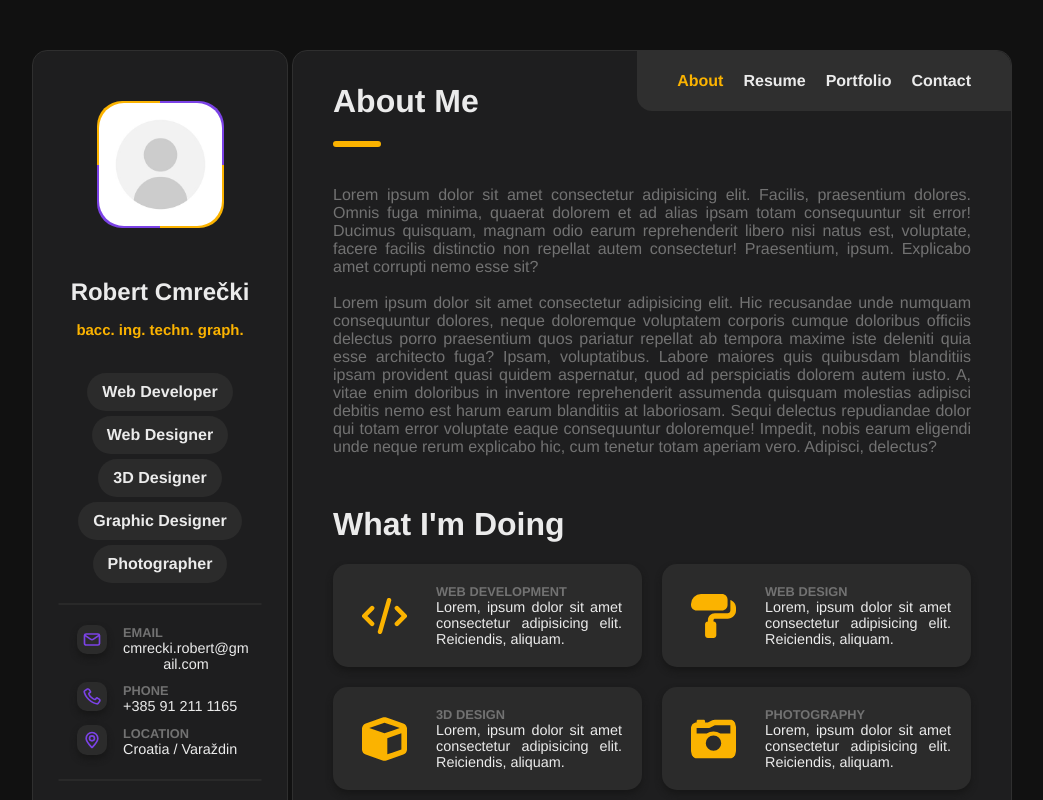
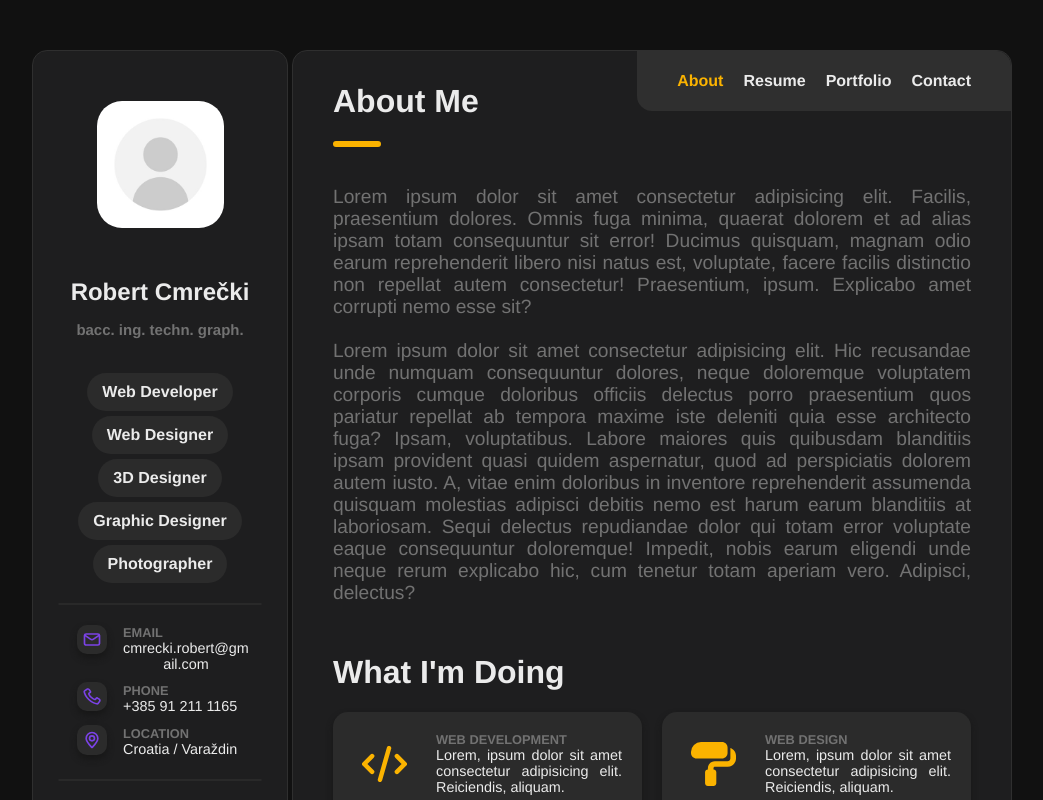
Before and after one commit to Bicarobi/vue-portfolio-old, a Vue app: page / in a window 1280 px wide. Shown: the top 800 px of the page, without its empty margins (118-1161 px from the left). Built offline with nearby package versions, Linux system fonts and the light colour scheme.

Commit message:
Remade css for views

```diff
--- a/src/App.vue
+++ b/src/App.vue
@@ -49,9 +49,18 @@ export default {
 	-webkit-font-smoothing: antialiased;
 	-moz-osx-font-smoothing: grayscale;
 	text-align: center;
-}
 
-#app nav .nav-grid-left-side {
+	nav {
+		.nav-grid-container {
+			display: grid;
+			grid-template-columns: 50% 50%;
+			grid-template-rows: auto 75px;
+			grid-template-areas:
+				"left-side right-side"
+				"bottom-side bottom-side";
+			justify-items: end;
+
+			.nav-grid-left-side {
 				grid-area: left-side;
 				width: 100%;
 				padding-left: 40px;
@@ -62,7 +71,7 @@ export default {
 				align-items: flex-end;
 			}
 
-#app nav .nav-grid-right-side {
+			.nav-grid-right-side {
 				grid-area: right-side;
 				width: fit-content;
 				height: 60px;
@@ -80,23 +89,21 @@ export default {
 				background-color: #2f2f2f;
 			}
 
-#app nav .nav-grid-bottom-side {
+			.nav-grid-bottom-side {
 				grid-area: bottom-side;
 				width: 100%;
 				padding-left: 40px;
+
+				.nav-line {
+					width: 3em;
+					border-radius: 15px;
+					border: solid 3px #fbb300;
+					margin: 30px 0px 50px 0px;
+				}
+			}
 		}
 
-#app nav .nav-grid-container {
-	display: grid;
-	grid-template-columns: 50% 50%;
-	grid-template-rows: auto 75px;
-	grid-template-areas:
-		"left-side right-side"
-		"bottom-side bottom-side";
-	justify-items: end;
-}
-
-#app nav .current-page {
+		.current-page {
 			font-size: 2rem;
 			color: #ebebeb;
 			text-transform: capitalize;
@@ -104,42 +111,25 @@ export default {
 			line-height: 0.6em;
 		}
 
-#app nav a {
+		a {
 			font-weight: bold;
 			color: #ebebeb;
 			text-decoration: none;
 		}
 
-#app nav a.router-link-exact-active {
+		a.router-link-exact-active {
 			color: #fbb300;
-	/* text-decoration: underline; */
+		}
 	}
 
-#app .nav-line {
-	width: 3em;
-	border-radius: 15px;
-	border: solid 3px #fbb300;
-	margin: 30px 0px 50px 0px;
-}
+	.grid-container {
+		display: grid;
+		grid-template-columns: 1fr 3fr;
+		grid-template-rows: auto;
+		grid-template-areas: "left-side right-side";
+		gap: 20px;
 
-#app .grid-left-side {
-	grid-area: left-side;
-	background-color: #1e1e1f;
-	padding: 50px 0 50px 0;
-	border-radius: 15px;
-	border-style: solid;
-	border-width: 1px;
-	border-color: #2f2f2f;
-	display: flex;
-	justify-content: center;
-	align-items: center;
-	flex-direction: column;
-	height: fit-content;
-	width: 20%;
-	position: fixed;
-}
-
-#app .grid-right-side {
+		.grid-right-side {
 			grid-area: right-side;
 			background-color: #1e1e1f;
 
@@ -147,15 +137,21 @@ export default {
 			border-style: solid;
 			border-width: 1px;
 			border-color: #2f2f2f;
-
-	padding-bottom: 30px;
 		}
 
-#app .grid-container {
-	display: grid;
-	grid-template-columns: 1fr 3fr;
-	grid-template-rows: auto;
-	grid-template-areas: "left-side right-side";
-	gap: 20px;
+		.grid-left-side {
+			grid-area: left-side;
+
+			background-color: #1e1e1f;
+			border-radius: 15px;
+			border-style: solid;
+			border-width: 1px;
+			border-color: #2f2f2f;
+
+			height: fit-content;
+			width: 20%;
+			position: fixed;
+		}
+	}
 }
 </style>
--- a/src/components/Profile.vue
+++ b/src/components/Profile.vue
@@ -1,5 +1,7 @@
 <template>
-	<div class="rainbow"><img class="profile-image" src="../assets/profile-placeholder.jpg" /></div>
+	<div class="profile-container">
+		<!-- <div class="rainbow"><img class="profile-image" src="../assets/profile-placeholder.jpg" /></div> -->
+		<img class="profile-image" src="../assets/profile-placeholder.jpg" />
 		<h2 class="profile-name">Robert Cmrečki</h2>
 		<a class="profile-title" href="https://urn.nsk.hr/urn:nbn:hr:122:388921"><h3>bacc. ing. techn. graph.</h3></a>
 		<div class="profile-tag-container">
@@ -13,10 +15,6 @@
 		<hr class="profile-line" />
 
 		<div class="profile-info-container">
-		<!-- <ProfileInfoTag type="email" description="cmrecki.robert@gmail.com" image="email-icon.svg" />
-		<ProfileInfoTag type="phone" description="+385 91 211 1165" image="phone-icon.svg" />
-		<ProfileInfoTag type="location" description="Croatia / Varaždin" image="location-icon.svg" /> -->
-
 			<ProfileInfoTag v-for="tag in tags" :key="tag.type" :type="tag.type" :description="tag.description" :image="tag.image" />
 		</div>
 
@@ -26,6 +24,7 @@
 			<a href="https://www.linkedin.com/in/robert-cmrecki/" target="_blank"> <img src="../assets/linkedin-icon.svg" /></a>
 			<a href="https://github.com/Bicarobi/" target="_blank"> <img src="../assets/github-icon.svg" /></a>
 			<a href="https://www.instagram.com/ro2tsa/" target="_blank"><img src="../assets/instagram-icon.svg" /></a>
+		</div>
 	</div>
 </template>
 
@@ -48,9 +47,17 @@ export default {
 </script>
 
 <style>
+.profile-container {
+	padding: 50px 0 50px 0;
+
+	display: flex;
+	justify-content: center;
+	align-items: center;
+	flex-direction: column;
+
 	.profile-image {
-	width: 100%;
-	height: 100%;
+		width: 50%;
+		height: auto;
 		border-radius: 25px;
 	}
 
@@ -62,7 +69,8 @@ export default {
 
 	.profile-title {
 		font-size: 0.8em;
-	color: #fbb300;
+		/* color: #fbb300; */
+		color: #727272;
 		text-decoration: none;
 	}
 
@@ -77,7 +85,6 @@ export default {
 		gap: 5px;
 
 		margin: 20px 0 0 0;
-}
 
 		.profile-tag {
 			color: #ebebeb;
@@ -87,6 +94,7 @@ export default {
 			border-radius: 20px;
 			background-color: #2b2b2b;
 			/* box-shadow: #171717 0px 4px 6px 0px; */
+		}
 	}
 
 	.profile-line {
@@ -119,10 +127,10 @@ export default {
 		gap: 10px;
 
 		margin: 0;
+
+		a {
+			max-width: 15%;
 		}
-
-.profile-social-container a {
-	max-width: 15%;
 	}
 
 	.profile-social-container img {
@@ -159,6 +167,7 @@ export default {
 			animation: rotate 4s linear infinite;
 		}
 	}
+}
 
 @keyframes rotate {
 	100% {
--- a/src/components/ProgressBar.vue
+++ b/src/components/ProgressBar.vue
@@ -1,11 +1,11 @@
 <template>
 	<div class="progress-bar-container">
-		<div class="progress-bar-text-container">
+		<div class="text-container">
 			<div>{{ type }}</div>
 			<div style="color: #727272">{{ percentage }}%</div>
 		</div>
-		<div class="progress-bar-outline">
-			<div class="progress-bar-fill"></div>
+		<div class="bar-outline">
+			<div class="bar-fill"></div>
 		</div>
 	</div>
 </template>
@@ -17,14 +17,17 @@ export default {
 </script>
 
 <style>
-.progress-bar-outline {
+.progress-bar-container {
+	margin-bottom: 20px;
+
+	.bar-outline {
 		width: 100%;
 		height: 7px;
 		border-radius: 20px;
 		background-color: #464646;
 	}
 
-.progress-bar-fill {
+	.bar-fill {
 		/* background-color: #fbb300; */
 		background-image: linear-gradient(to right, #fbb300, #fb7100);
 		border-radius: 20px;
@@ -33,7 +36,7 @@ export default {
 		width: v-bind(percentage + "%");
 	}
 
-.progress-bar-text-container {
+	.text-container {
 		display: flex;
 		justify-content: flex-start;
 		align-items: center;
@@ -42,8 +45,5 @@ export default {
 		margin-bottom: 10px;
 		font-size: 1.1em;
 	}
-
-.progress-bar-container {
-	margin-bottom: 20px;
 }
 </style>
--- a/src/views/AboutView.vue
+++ b/src/views/AboutView.vue
@@ -1,22 +1,25 @@
 <template>
-	<div class="about-text-container">
+	<div class="about-container">
+		<div class="text-container">
 			<div>
-			Lorem ipsum dolor sit amet consectetur adipisicing elit. Facilis, praesentium dolores. Omnis fuga minima, quaerat dolorem et ad alias ipsam totam consequuntur sit error! Ducimus quisquam,
-			magnam odio earum reprehenderit libero nisi natus est, voluptate, facere facilis distinctio non repellat autem consectetur! Praesentium, ipsum. Explicabo amet corrupti nemo esse sit?
+				Lorem ipsum dolor sit amet consectetur adipisicing elit. Facilis, praesentium dolores. Omnis fuga minima, quaerat dolorem et ad alias ipsam totam consequuntur sit error! Ducimus
+				quisquam, magnam odio earum reprehenderit libero nisi natus est, voluptate, facere facilis distinctio non repellat autem consectetur! Praesentium, ipsum. Explicabo amet corrupti nemo
+				esse sit?
 			</div>
 			<br />
 			<div>
 				Lorem ipsum dolor sit amet consectetur adipisicing elit. Hic recusandae unde numquam consequuntur dolores, neque doloremque voluptatem corporis cumque doloribus officiis delectus porro
 				praesentium quos pariatur repellat ab tempora maxime iste deleniti quia esse architecto fuga? Ipsam, voluptatibus. Labore maiores quis quibusdam blanditiis ipsam provident quasi quidem
-			aspernatur, quod ad perspiciatis dolorem autem iusto. A, vitae enim doloribus in inventore reprehenderit assumenda quisquam molestias adipisci debitis nemo est harum earum blanditiis at
-			laboriosam. Sequi delectus repudiandae dolor qui totam error voluptate eaque consequuntur doloremque! Impedit, nobis earum eligendi unde neque rerum explicabo hic, cum tenetur totam
+				aspernatur, quod ad perspiciatis dolorem autem iusto. A, vitae enim doloribus in inventore reprehenderit assumenda quisquam molestias adipisci debitis nemo est harum earum blanditiis
+				at laboriosam. Sequi delectus repudiandae dolor qui totam error voluptate eaque consequuntur doloremque! Impedit, nobis earum eligendi unde neque rerum explicabo hic, cum tenetur totam
 				aperiam vero. Adipisci, delectus?
 			</div>
 		</div>
-	<div class="about-doing-container">
+		<div class="doing-container">
 			<h1>What I'm Doing</h1>
-		<div class="about-card-container">
+			<div class="card-container">
 				<AboutCard v-for="card in cards" :key="card.type" :type="card.type" :description="card.description" :image="card.image" />
+			</div>
 		</div>
 	</div>
 </template>
@@ -41,22 +44,24 @@ export default {
 </script>
 
 <style>
-.about-text-container {
-	padding: 0px 40px;
+.about-container {
+	width: 100%;
+	height: 100%;
+	padding: 0px 40px 30px 40px;
+
+	.text-container {
 		margin: 0px 0px 50px 0px;
 
+		font-size: 1.2em;
 		text-align: justify;
 		color: #727272;
 	}
 
-.about-doing-container {
-	padding: 0px 40px 0px 40px;
-
+	.doing-container {
 		text-align: justify;
 		color: #ebebeb;
-}
 
-.about-card-container {
+		.card-container {
 			display: flex;
 			justify-content: center;
 			align-items: center;
@@ -64,4 +69,6 @@ export default {
 			flex-wrap: wrap;
 			gap: 20px;
 		}
+	}
+}
 </style>
--- a/src/views/ContactView.vue
+++ b/src/views/ContactView.vue
@@ -1 +1,13 @@
-<template></template>
+<template>
+	<div class="contact-container"></div>
+</template>
+
+<script></script>
+
+<style>
+.contact-container {
+	width: 100%;
+	height: 100%;
+	padding: 0px 40px 30px 40px;
+}
+</style>
--- a/src/views/PortfolioView.vue
+++ b/src/views/PortfolioView.vue
@@ -58,34 +58,34 @@ export default {
 .portfolio-container {
 	width: 100%;
 	height: 100%;
-	padding: 0 40px;
+	padding: 0px 40px 30px 40px;
 
 	color: #ebebeb;
-}
 
-.portfolio-container .type-container {
+	.type-container {
 		display: flex;
 		justify-content: flex-start;
 		align-items: center;
 		gap: 20px;
 	}
 
-.portfolio-container a {
+	a {
 		font-weight: bold;
 		color: #ebebeb;
 		text-decoration: none;
 	}
 
-.portfolio-container a.router-link-exact-active {
+	a.router-link-exact-active {
 		color: #fbb300;
 		/* text-decoration: underline; */
 	}
 
-.portfolio-container .works-container {
+	.works-container {
 		display: flex;
 		margin-top: 50px;
 		gap: 20px;
 		flex-direction: row;
 		flex-wrap: wrap;
 	}
+}
 </style>
--- a/src/views/ResumeView.vue
+++ b/src/views/ResumeView.vue
@@ -1,5 +1,6 @@
 <template>
 	<div class="resume-container">
+		<div class="content-container">
 			<div class="type-container">
 				<img src="../assets/book-icon.svg" />
 				<h1>Education</h1>
@@ -8,8 +9,8 @@
 				<ResumeInfo v-for="info in eduInfo" :key="title" :title="info.title" :time="info.time" :description="info.description" />
 			</div>
 		</div>
-	<hr class="resume-info-line" />
-	<div class="resume-container">
+		<hr class="info-line" />
+		<div class="content-container">
 			<div class="type-container">
 				<img src="../assets/work-icon.svg" />
 				<h1>Experience</h1>
@@ -18,14 +19,15 @@
 				<ResumeInfo v-for="info in expInfo" :key="title" :title="info.title" :time="info.time" :description="info.description" />
 			</div>
 		</div>
-	<hr class="resume-info-line" />
-	<div class="resume-container">
+		<hr class="info-line" />
+		<div class="content-container">
 			<div class="type-container"><h2>My Skills</h2></div>
 			<div class="resume-progress-bar-container">
 				<ProgressBar type="3D Design" percentage="90" />
 				<ProgressBar type="Web Development" percentage="80" />
 				<ProgressBar type="Web Design" percentage="80" />
 				<ProgressBar type="Graphic Design" percentage="70" />
+			</div>
 		</div>
 	</div>
 </template>
@@ -51,10 +53,31 @@ export default {
 
 <style>
 .resume-container {
+	width: 100%;
+	height: 100%;
+	padding: 0px 40px 30px 40px;
+
+	.info-line {
+		width: calc(100% - 80px);
+		margin: 0px auto 20px auto;
+		border: 1px solid #292929;
+		border-radius: 1px;
+	}
+
+	.content-container {
 		display: flex;
 		flex-direction: column;
 		align-items: flex-start;
-	padding: 0px 40px;
+
+		.resume-progress-bar-container {
+			width: 100%;
+			background-color: #2b2b2b;
+			border-radius: 15px;
+			padding: 20px 20px 5px 20px;
+			margin: 0px auto;
+			border-style: solid;
+			border-width: 1px;
+			border-color: #383838;
 		}
 
 		.type-container {
@@ -66,9 +89,8 @@ export default {
 			font-weight: bold;
 			color: #ebebeb;
 			width: 100%;
-}
 
-.type-container img {
+			img {
 				height: auto;
 				border-radius: 10px;
 				padding: 7px;
@@ -77,22 +99,7 @@ export default {
 
 				height: 2.5em;
 			}
-
-.resume-info-line {
-	width: calc(100% - 80px);
-	margin: 0px auto 20px auto;
-	border: 1px solid #292929;
-	border-radius: 1px;
 		}
-
-.resume-progress-bar-container {
-	width: 100%;
-	background-color: #2b2b2b;
-	border-radius: 15px;
-	padding: 20px 20px 5px 20px;
-	margin: 0px auto;
-	border-style: solid;
-	border-width: 1px;
-	border-color: #383838;
+	}
 }
 </style>
```
Lines whose indentation alone changed are shown as unchanged.
